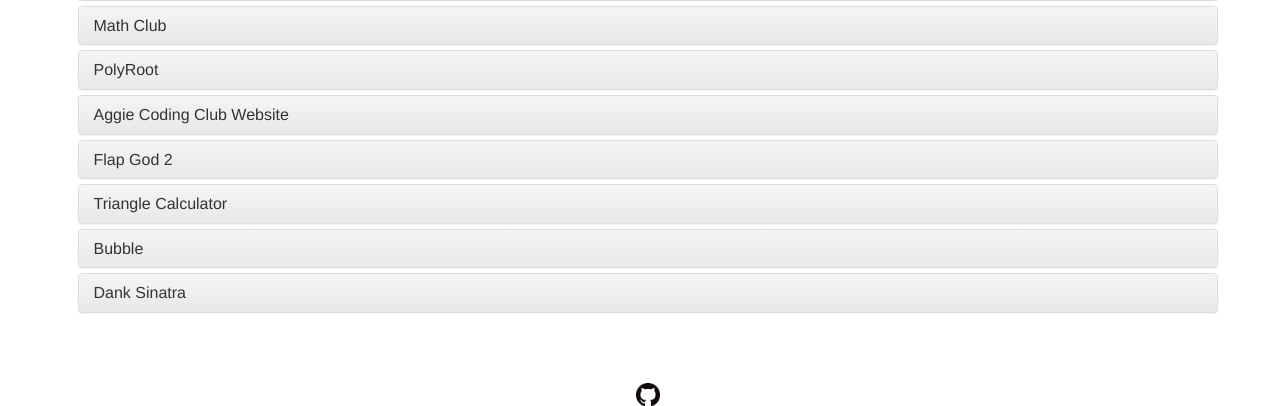
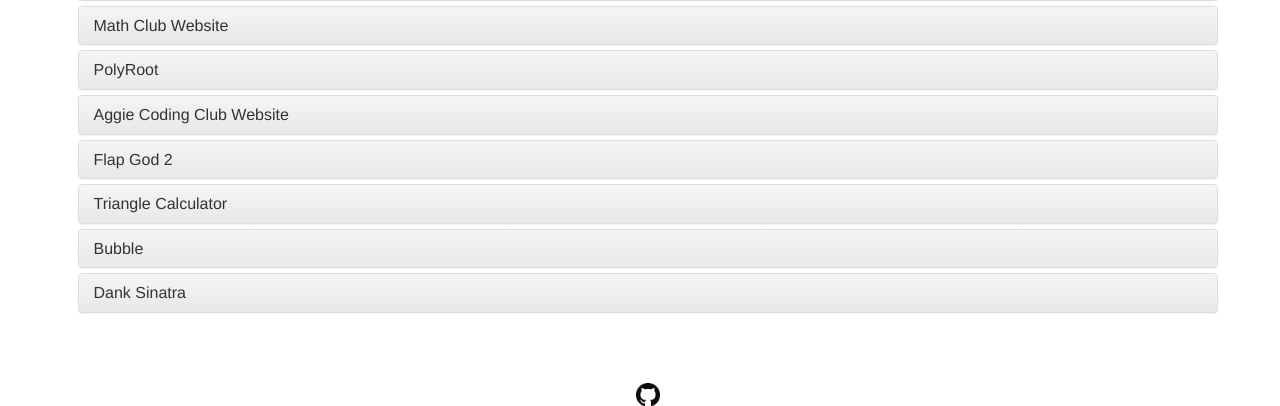
Before and after one commit to TexAgg/TexAgg.github.io, a PHP site: page /projects.php in a window 1280 px wide. Shown: the part 982-1388 px from the top of the page. Run offline with PHP 8.4, Linux system fonts and the light colour scheme.

Commit message:
Update info on math club website

```diff
--- a/projects.php
+++ b/projects.php
@@ -25,13 +25,15 @@
 
 		<div id='pme' class="panel panel-default">
 			<div class="panel-heading">
-				<h4 class="panel-title"><a data-toggle="collapse" href="#pme-body">Math Club</a></h4>
+				<h4 class="panel-title"><a data-toggle="collapse" href="#pme-body">Math Club Website</a></h4>
 			</div>
 			<div id="pme-body" class="panel-body collapse">
 				<p>
-				Official webmaster for Math Club, the umbrella organization for all undergraduate societies within
+				I am the Official webmaster for Math Club, the umbrella organization for all undergraduate societies within
 				the Mathematics Departament at Texas A&M.
-				I was unanimously elected, and I created the first website for the club from scratch.
+				I was unanimously elected, and I created the first website for the club from scratch,
+				which is currently hosted <a href="https://peaceful-atoll-84937.herokuapp.com/">here</a>
+				but will soon be hosted on the Math Department servers.
 				</p>
 			</div>
 		</div>
```
Also changed, not shown: 1 other file.
